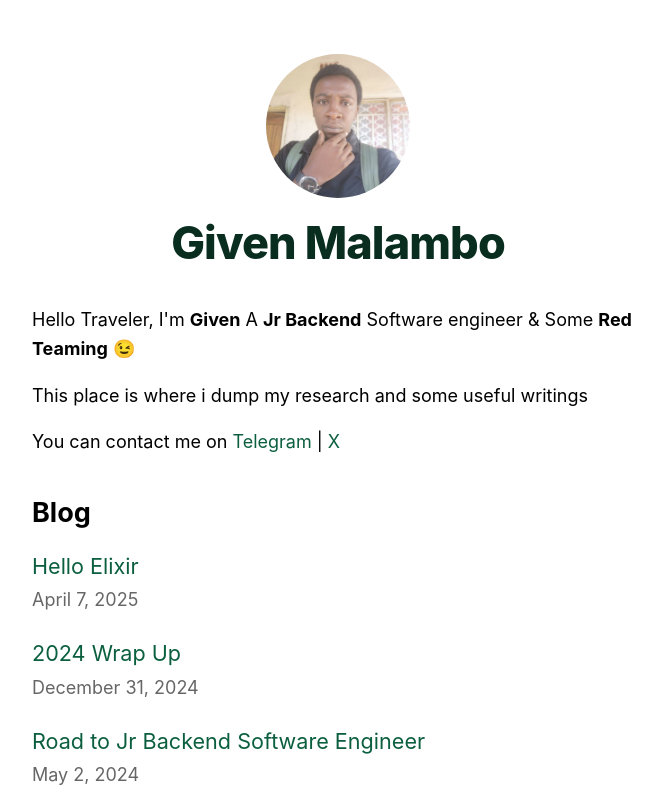
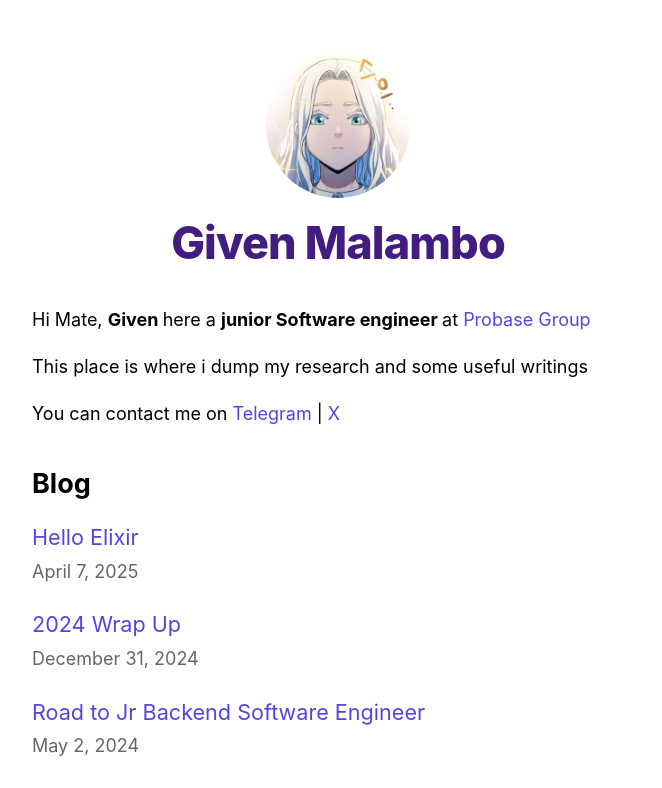
Before and after one commit to M4G3N74/my-blog, a Next.js app: page / in a window 1280 px wide. Shown: the top 788 px of the page, without its empty margins (302-964 px from the left). Built offline with nearby package versions, Linux system fonts and the light colour scheme.

Commit message:
Update profile images and enhance personal introduction; adjust link colors for better visibility

```diff
--- a/components/layout.js
+++ b/components/layout.js
@@ -30,7 +30,7 @@ export default function Layout({ children, home }) {
                     <>
                         <Image
                             priority
-                            src="/images/profile0.jpg"
+                            src="/images/profile1..jpg"
                             className={utilStyles.borderCircle}
                             height={144}
                             width={144}
@@ -43,7 +43,7 @@ export default function Layout({ children, home }) {
                         <Link href="/" legacyBehavior>
                             <Image
                                 priority
-                                src="/images/profile0.jpg"
+                                src="/images/profile.jpg"
                                 className={utilStyles.borderCircle}
                                 height={108}
                                 width={108}
--- a/pages/index.js
+++ b/pages/index.js
@@ -21,9 +21,9 @@ export default function Home({ allPostsData }) {
         <title>{siteTitle}</title>
       </Head>
       <section className={''}>
-        <p>Hello Traveler, I'm{' '}
-          <strong>Given</strong>
-          {' '}A <strong>Jr Backend</strong> Software engineer & Some <strong>Red Teaming</strong> 😉</p>
+        <p>Hi Mate,{' '}
+          <strong>Given </strong>here
+          {' '}a <strong>junior Software engineer </strong> at <a href="https://probasegroup.com/">Probase Group</a></p>
           <p>This place is where i dump my research and some useful writings </p>
         <p>
           You can contact me on {' '}
--- a/styles/global.css
+++ b/styles/global.css
@@ -13,7 +13,7 @@ body {
 }
 
 a {
-  color: #0b5f3f;
+  color: #5146e0;
   text-decoration: none;
 }
 
--- a/styles/utils.module.css
+++ b/styles/utils.module.css
@@ -4,7 +4,7 @@
     font-weight: 800;
     letter-spacing: -0.05rem;
     margin: 1rem 0;
-    color: #092e20;
+    color: #431c81;
 }
 
 .headingXl {
```
